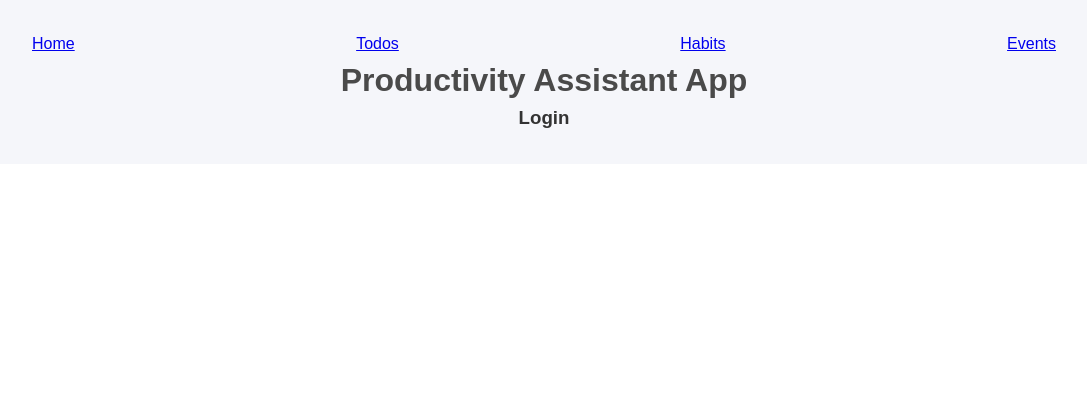
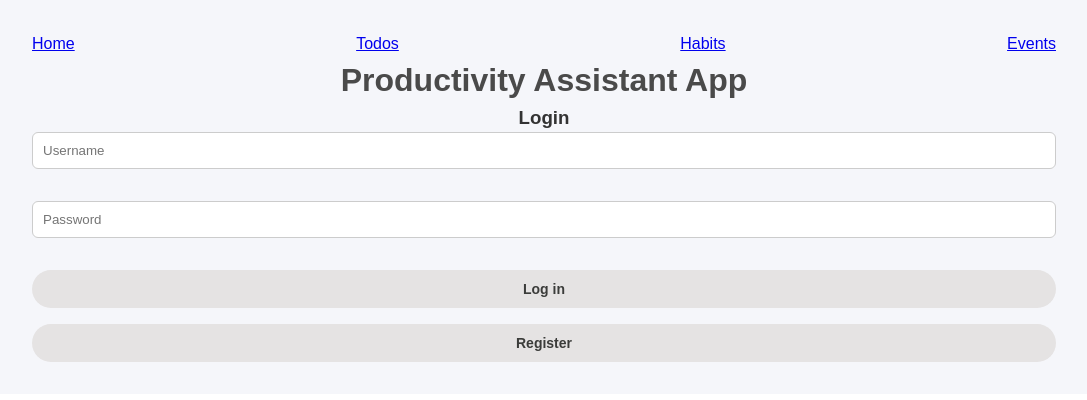
Before and after one commit to annaangvallskeppstedt-spec/Projektarbete-grupp-6, a React (Vite) app: page / in a window 1280 px wide. Shown: the top 400 px of the page, without its empty margins (96-1183 px from the left). Built offline with nearby package versions, Linux system fonts and the light colour scheme.

Commit message:
Add Login component and integrate it into Home page

```diff
--- /dev/null
+++ b/src/components/Login.jsx
@@ -0,0 +1,48 @@
+import { useState } from "react"
+
+const Login = () => {
+
+    const [username, setUsername] = useState("")
+    const [password, setPassword] = useState("")
+
+    const [isLoggedIn, setIsLoggedIn] = useState(false)
+    const [userlist, setUserlist] = useState(null)
+
+    const handleLogin = (e) => {
+        e.preventDefault()
+        const users = JSON.parse(localStorage.getItem("users") || [])
+        const user = user.find(u => u.username === username && u.password === password)
+        if (user) {
+            setCurrentUserlist(user)
+            setIsLoggedIn(true)
+        } else {
+            alert("Wrong username or password.")
+        }
+
+        setUsername("")
+        setPassword("")
+    }
+
+    const handleRegister = () => {
+        const newUser = {
+            username,
+            password
+        }
+
+        const updatedUserlist = [...userlist, newUser]
+        setUserlist(updatedUserlist)
+    }
+
+    return(
+    <div>
+        <form onSubmit={handleLogin}>
+            <input type="text" placeholder="Username" value={username} onChange={(e) => setUsername(e.target.value)} />
+            <input type="password" placeholder="Password" value={password} onChange={(e) => setPassword(e.target.value)} />
+            <button type="submit">Log in</button>
+            <button>Register</button>
+        </form>
+    </div>
+    )
+}
+
+export default Login
--- a/src/pages/Home.jsx
+++ b/src/pages/Home.jsx
@@ -1,5 +1,6 @@
 import React from "react"
 import Navbar from "../components/navbar"
+import Login from "../components/login"
 
 const Home = () => {
 
@@ -9,6 +10,7 @@ const Home = () => {
 
         <h1>Productivity Assistant App</h1>
         <h3>Login</h3>
+        <Login />
     </>)
 }
 
```
